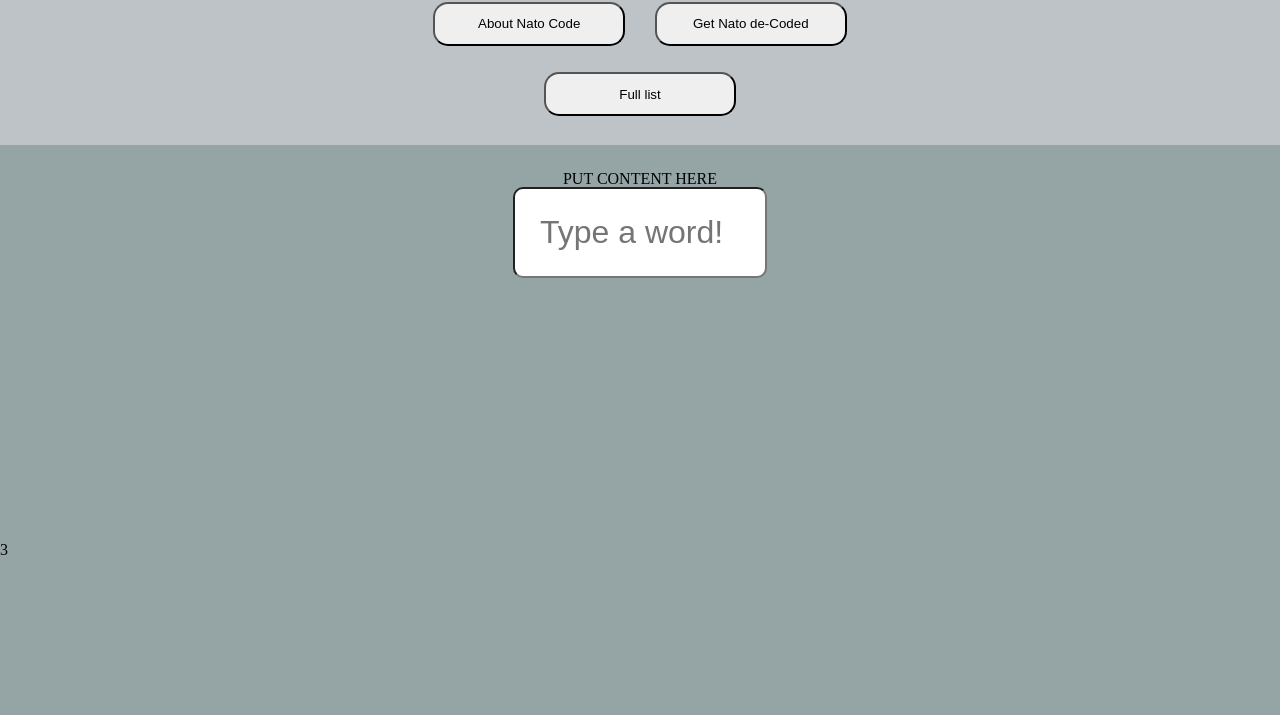
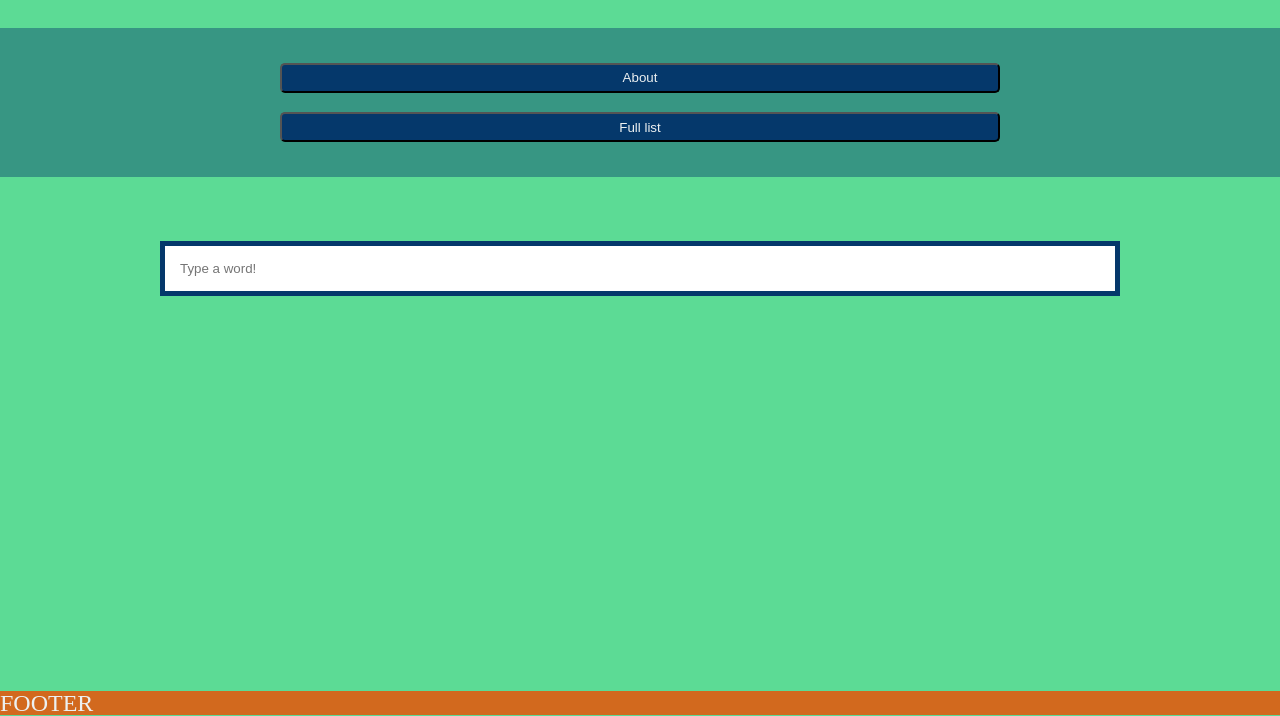
Before and after one commit to icelandico/nato-alphabet-decoder, a plain HTML site: page index.html in a window 1280 px wide. Shown: the part 85-801 px from the top of the page. Drawn offline with Linux system fonts and the light colour scheme.

Commit message:
Style changed

```diff
--- a/assets/js/main.js
+++ b/assets/js/main.js
@@ -8,15 +8,15 @@ buttonSearch.addEventListener('click', function() {
 });
 
 searchValue.addEventListener('keydown', function(e) {
-  let inputValue = searchValue.value;
   if (e.key === 'Enter') {
-    decode(inputValue)
+    decode()
   }
 });
 
-function decode(str) {
-  str = str.toUpperCase().split("").filter(x => x.match(/[\S]/));
-  let result = (str.map(function (x) {
+function decode() {
+  let inputValue = searchValue.value;
+  inputValue = inputValue.toUpperCase().split("").filter(x => x.match(/[\S]/));
+  let result = (inputValue.map(function (x) {
     if (x in alphabet) {
       return alphabet[x]
     } else {
--- a/assets/styles/style.css
+++ b/assets/styles/style.css
@@ -1,82 +1,97 @@
-/** {*/
-    /*outline: 1px solid red;*/
-/*}*/
+* {
+    box-sizing: border-box;
+}
 
 body,
 html {
     height: 100vh;
+    background: #5cdb95;
+    color: #ecf0f1;
+    font-family: "Birch Std";
+    font-size: 12px;
 }
 
 .wrapper {
     display: flex;
     flex-direction: column;
     justify-content: center;
+    align-items: center;
     flex-wrap: wrap;
-    height: 100%;
-    background-color: #95a5a6;
 }
 
 .item {
-    flex: 1;
+    flex-grow: 1;
+    width: 100%;
 }
 
 .top-banner {
     text-align: center;
-    margin: 1%;
-}
-
-h1 {
-    font-size: 2rem;
+    font-size: 3rem;
+    margin: 3% auto;
 }
 
 .menu {
-    background-color: #bdc3c7;
-    position: relative;
+    background: #379683;
+    display: flex;
+    justify-content: center;
 }
 
 .menu--buttons {
-    position: absolute;
-    top: 50%;
-    left: 50%;
-    transform: translate(-50%, -50%);
-    text-align: center;
-    padding: 1% 0;
-    min-width: 50%;
-    max-width: 85%;
+    margin: 2% auto;
+    display: flex;
+    flex-wrap: wrap;
+    justify-content: center;
+    min-width: 75%;
 }
 
 .button {
     display: inline-block;
-    padding: 2% 3%;
-    margin: 2% 2%;
-    border-radius: 15px;
-    width: 12rem;
+    height: 30px;
+    width: 75%;
+    overflow: hidden;
+    text-align: center;
+    border-radius: 5px;
+    margin: 1%;
+    background: #05386b;
+    color: #ecf0f1;
+}
+
+.button--get {
+    display: none;
+}
+
+.show {
+    display: flex;
 }
 
 .menu-searchbar {
     text-align: center;
-    transition: 1s;
-    margin: 2% auto;
-}
-
-.menu-searchbar.show {
-    opacity: 1;
 }
 
 .menu--input {
-    width: 200px;
-    border-radius: 10px;
-    padding: 25px;
-    font-size: 2rem;
+    margin: 5% auto;
+    border: 5px solid #05386b;
+    padding: 15px;
+    width: 75%;
 }
 
 .content {
-    margin: 0 auto;
-    max-width: 30%;
-    background: darkgrey;
+    text-align: center;
+    background: #57e3f5;
 }
 
 .content p {
+    text-align: center;
+    font-size: 4rem;
+    margin: 1%;
+    letter-spacing: 10px;
+}
+
+.footer {
+    position: absolute;
+    bottom: 0;
+    left: 0;
+    background: chocolate;
+    max-height: 10%;
     font-size: 2rem;
-    padding: 1rem;
 }
--- a/index.html
+++ b/index.html
@@ -9,26 +9,25 @@
 </head>
 <body>
 <div class="wrapper">
-  <div class="top-banner">
+  <div class="item top-banner">
     <h1>Nato Phonetic Alphabet</h1>
   </div>
   <div class="item menu">
     <div class="menu--buttons">
-      <button type="button" class="button button--about">About Nato Code</button>
+      <button type="button" class="button button--about">About</button>
+
+      <button type="button" class="button button--full-list">Full list</button>
 
       <button type="button" class="button button--get">Get Nato de-Coded</button>
-
-      <button type="button" class="button button--fullList">Full list</button>
   </div>
   </div>
   <div class="item menu-searchbar">
-    <h3>PUT CONTENT HERE</h3>
     <input type="text" class="menu--input" placeholder="Type a word!">
   </div>
   <div class="item content">
 
   </div>
-  <div class="item footer">3</div>
+  <div class="item footer">FOOTER</div>
 </div>
 
 <script src="assets/js/main.js"></script>
```
